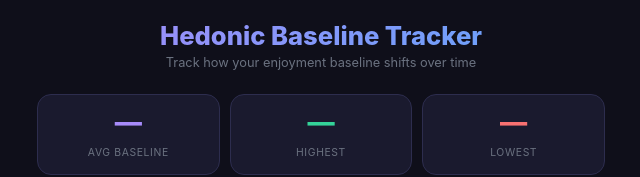
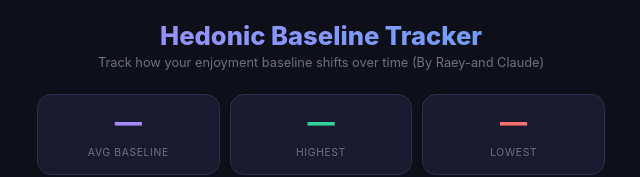
Before and after one commit to r-zirotti/vibes, a plain HTML site: page index.html in a window 1280 px wide. Shown: the top 177 px of the page, without its empty margins (319-959 px from the left). Drawn offline with nearby package versions, Linux system fonts and the light colour scheme.

Commit message:
Credit Given

```diff
--- a/index.html
+++ b/index.html
@@ -59,7 +59,9 @@
 <body>
 
 <h1>Hedonic Baseline Tracker</h1>
-<p class="subtitle">Track how your enjoyment baseline shifts over time</p>
+<p class="subtitle">Track how your enjoyment baseline shifts over time
+    (By Raey-and Claude)
+</p>
 
 <!-- Install tip -->
 <!-- <div class="install-tip">
```
